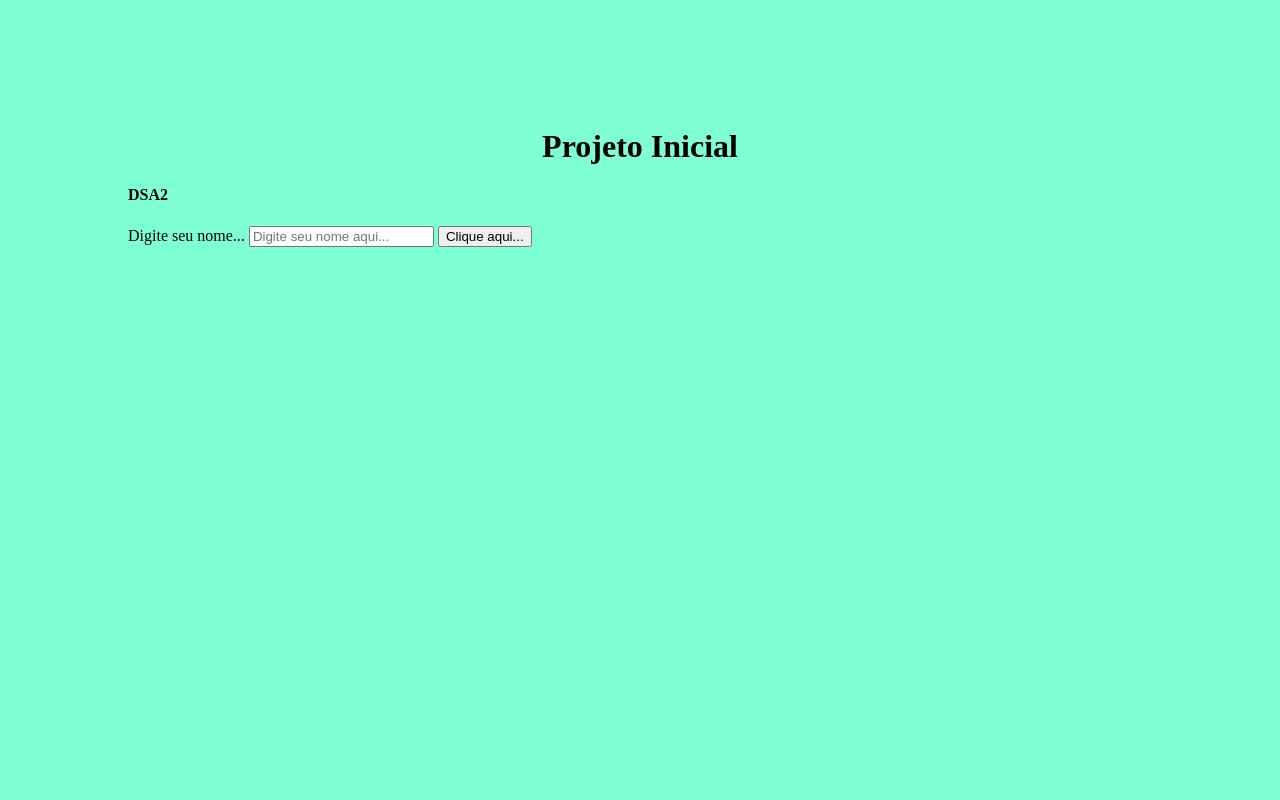
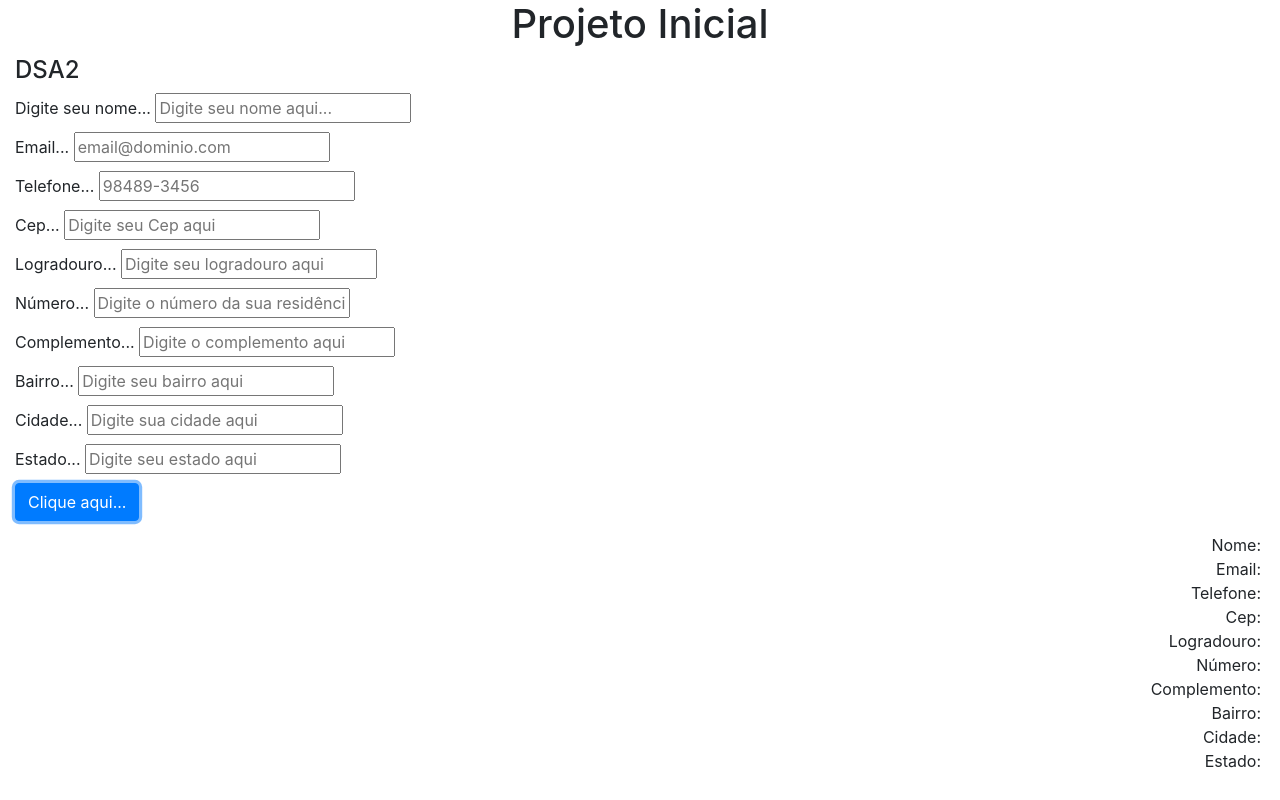
Before and after one commit to Ryan1678/projeto-inicial, a plain HTML site: page index.html in a window 1280 px wide. Both pictures are taken after a click on the button "Clique aqui...". Drawn offline with nearby package versions, Linux system fonts and the light colour scheme.

Commit message:
Formulário

```diff
--- a/index.html
+++ b/index.html
@@ -6,15 +6,62 @@
     <meta name="viewport" content="width=device-width, initial-scale=1.0">
     <title>Projeto Inicial</title>
     <link rel="stylesheet" href="./estilo.css">
+    <link rel="stylesheet" href="https://stackpath.bootstrapcdn.com/bootstrap/4.1.3/css/bootstrap.min.css" integrity="sha384-MCw98/SFnGE8fJT3GXwEOngsV7Zt27NXFoaoApmYm81iuXoPkFOJwJ8ERdknLPMO" crossorigin="anonymous">
 </head>
-<body>
+<body class="container-fluid">
     <h1>Projeto Inicial</h1>
     <div>
         <h4>DSA2</h4>
-        <label>Digite seu nome...</label>
+        <form>
+            <div class="mb-1">
+        <label for="nome">Digite seu nome...</label>
         <input type="text" id="nome" placeholder="Digite seu nome aqui...">
-        <input type="button" id="botao" value="Clique aqui...">
-    </div>
+         </div>
+             <div class="mb-1">
+                <label for="email">Email...</label>
+                <input type="text" id="email" placeholder="email@dominio.com">
+                 </div>
+            <div class="mb-1">
+                <label for="telefone">Telefone...</label>
+                <input type="text" id="telefone" placeholder="98489-3456">
+                </div>
+                <div class="mb-1">
+                    <label for="cep">Cep...</label>
+                    <input type="text" id="cep" placeholder="Digite seu Cep aqui">
+                    </div>
+                    <div class="mb-1">
+                        <label for="logradouro">Logradouro...</label>
+                        <input type="text" id="logradouro" placeholder="Digite seu logradouro aqui">
+                        </div>
+                        <div class="mb-1">
+                            <label for="numero">Número...</label>
+                            <input type="text" id="numero" placeholder="Digite o número da sua residência aqui">
+                            </div>
+                            <div class="mb-1">
+                                <label for="complemento">Complemento...</label>
+                                <input type="text" id="complemento" placeholder="Digite o complemento aqui">
+                                </div>
+                                <div class="mb-1">
+                                    <label for="bairro">Bairro...</label>
+                                    <input type="text" id="bairro" placeholder="Digite seu bairro aqui">
+                                </div>
+                                    <div class="mb-1">
+                                        <label for="cidade">Cidade...</label>
+                                        <input type="text" id="cidade" placeholder="Digite sua cidade aqui">
+                                    </div>
+                                        <div class="mb-1">
+                                            <label for="estado">Estado...</label>
+                                            <input type="text" id="estado" placeholder="Digite seu estado aqui">
+                                            </div>
+
+            <input type="button" id="botao" class = "btn btn-primary" value="Clique aqui...">
+        </form>
+        <div class="mt-2 p-1 text-right" id="saida-de-dados">
+
+        </div>
     <script src="./scripts.js"></script>
+    <script src="https://code.jquery.com/jquery-3.3.1.slim.min.js" integrity="sha384-q8i/X+965DzO0rT7abK41JStQIAqVgRVzpbzo5smXKp4YfRvH+8abtTE1Pi6jizo" crossorigin="anonymous"></script>
+    <script src="https://cdnjs.cloudflare.com/ajax/libs/popper.js/1.14.3/umd/popper.min.js" integrity="sha384-ZMP7rVo3mIykV+2+9J3UJ46jBk0WLaUAdn689aCwoqbBJiSnjAK/l8WvCWPIPm49" crossorigin="anonymous"></script>
+    <script src="https://stackpath.bootstrapcdn.com/bootstrap/4.1.3/js/bootstrap.min.js" integrity="sha384-ChfqqxuZUCnJSK3+MXmPNIyE6ZbWh2IMqE241rYiqJxyMiZ6OW/JmZQ5stwEULTy" crossorigin="anonymous"></script>
 </body>
 </html>
--- a/scripts.js
+++ b/scripts.js
@@ -1,7 +1,41 @@
 var botao = document.getElementById("botao");
 botao.addEventListener("click", alertar, false);
+
 var nome = document.getElementById("nome");
 
+var saida = document.getElementById("saida-de-dados");
+
+var email = document.getElementById("email")
+
+var telefone = document.getElementById("telefone")
+
+var cep = document.getElementById("cep")
+
+var logradouro = document.getElementById("logradouro")
+
+var numero = document.getElementById("numero")
+
+var complemento = document.getElementById("complemento")
+
+var bairro = document.getElementById("bairro")
+
+var cidade = document.getElementById("cidade")
+
+var estado = document.getElementById("estado")
+
+
 function alertar(event){
-    alert("Você clicou no botão!!!! " + nome.value);
+   // alert("Você clicou no botão!!!! " + nome.value);
+
+   saida.innerText = "Nome: " + nome.value +
+                     "\n Email: " + email.value +
+                     "\n Telefone: " + telefone.value +
+                     "\n Cep: " + cep.value +
+                     "\n Logradouro: " + logradouro.value +
+                     "\n Número: " + numero.value +
+                     "\n Complemento: " + complemento.value +
+                     "\n Bairro: " + bairro.value +
+                     "\n Cidade: " + cidade.value +
+                     "\n Estado: " + estado.value;
+
 }
```
